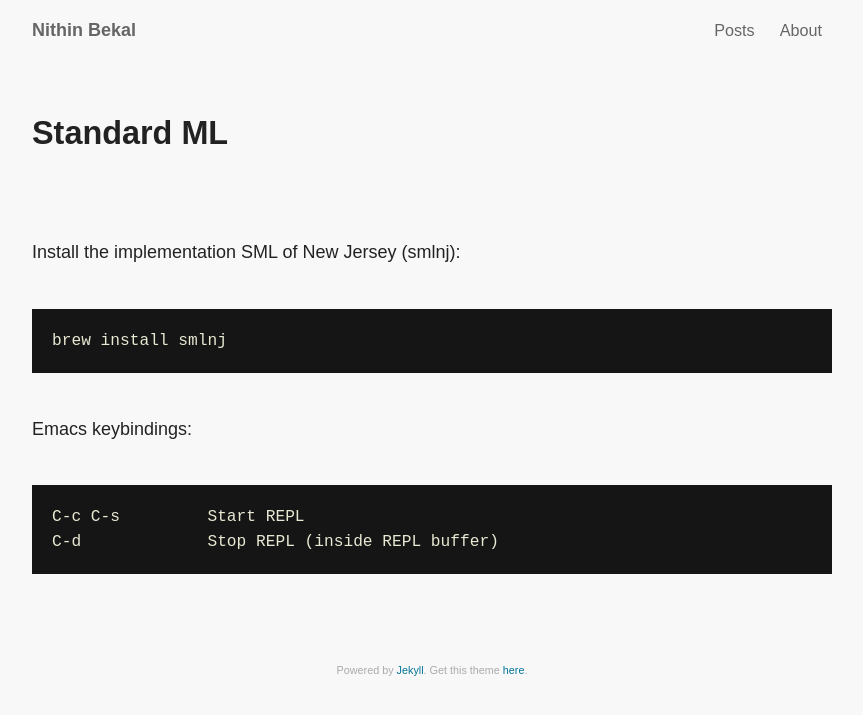
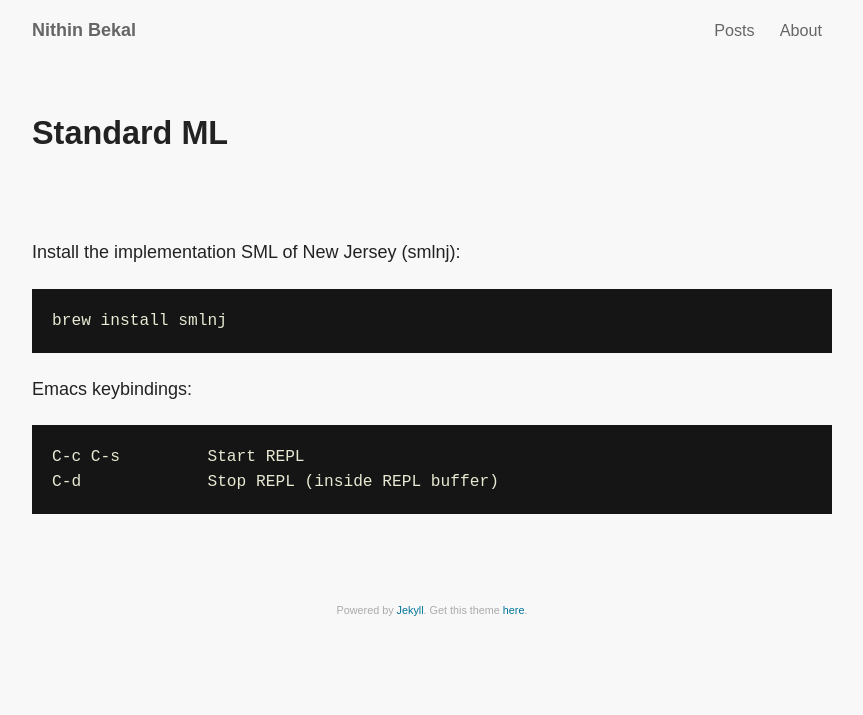
Before and after one commit to nithinbekal/nithinbekal.github.io, a Jekyll site: the page built from notes/sml.md, in a window 1280 px wide. Shown: the top 715 px of the page, without its empty margins (208-1071 px from the left). Built offline with Jekyll 4.4.1, drawn with Linux system fonts in a browser that asks for light colours.

Commit message:
Fix margin in code blocks

```diff
--- a/_sass/site.scss
+++ b/_sass/site.scss
@@ -137,7 +137,6 @@ a:hover { text-decoration: underline; }
   .highlight {
     font-size: 0.9em;
     line-height: 1.5em;
-    margin: 40px 0;
     overflow: auto;
   }
 }
```
